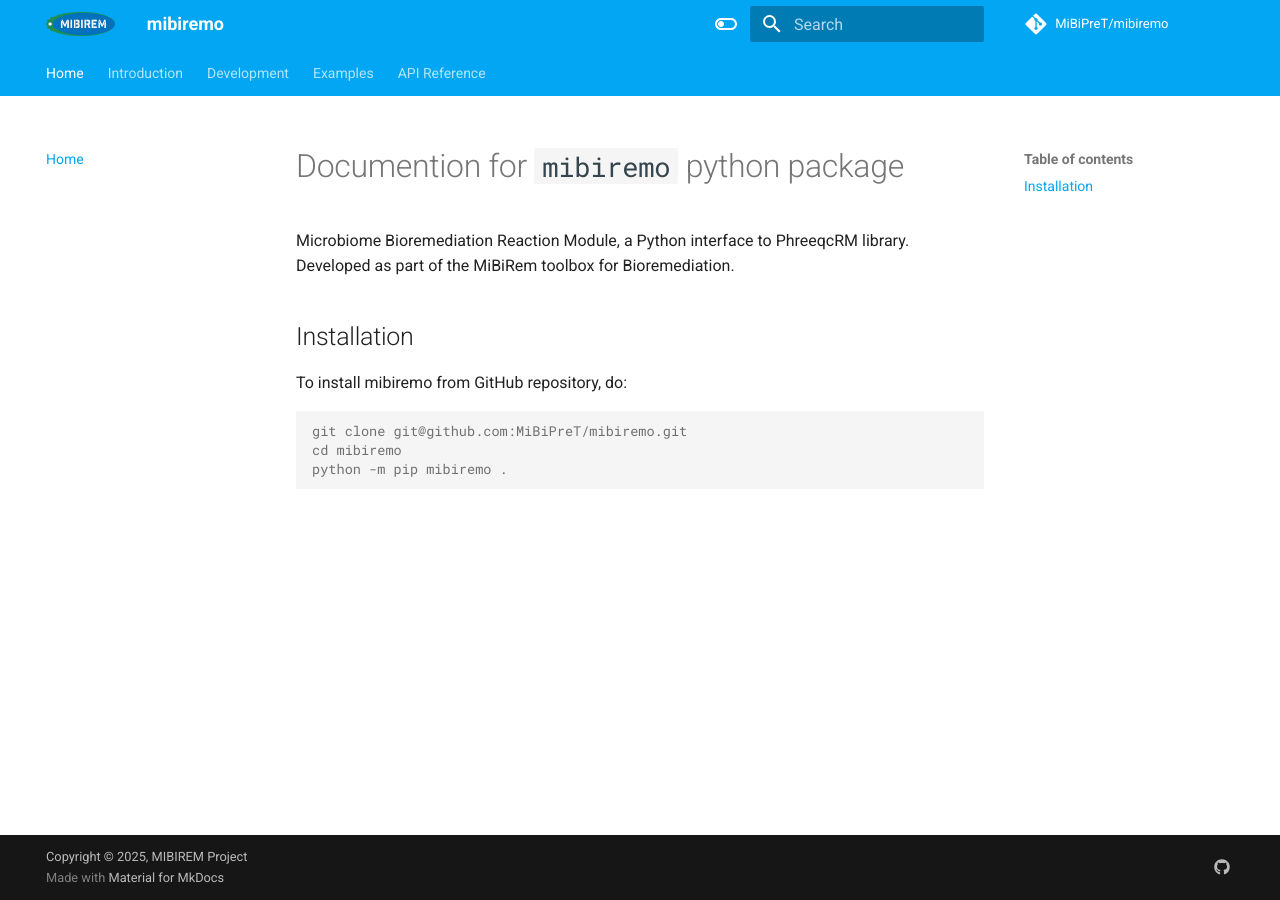
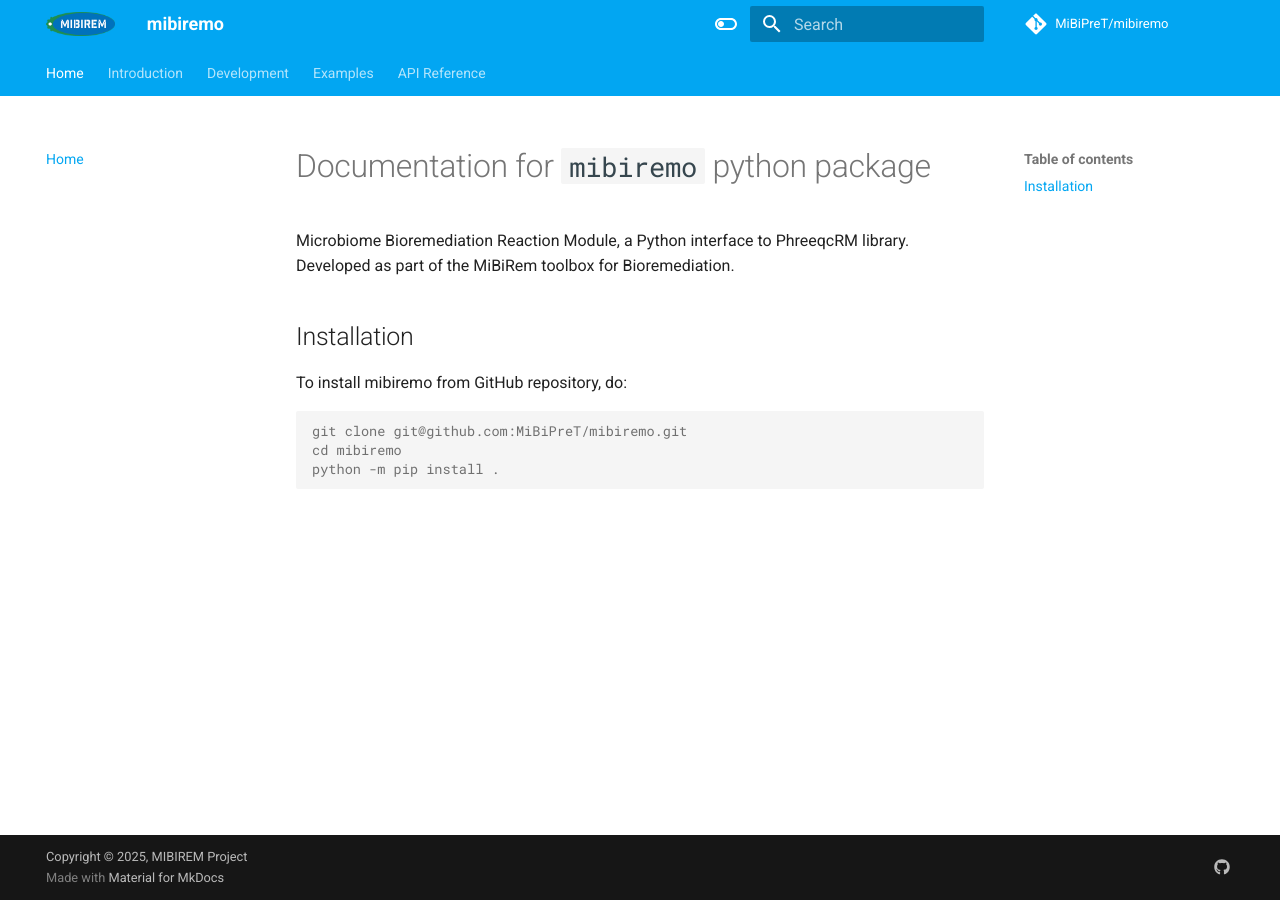
Before and after one commit to MiBiPreT/mibiremo, an MkDocs documentation site: the page built from docs/index.md, in a window 1280 px wide. Built offline with MkDocs 1.6.1 and Material for MkDocs 9.7.7, drawn with Linux system fonts in a browser that asks for light colours; a script that is not in the unit is left out; comment, search, counter and statistics services are not loaded; the version menu is left out.

Commit message:
Fixed install command

````diff
--- a/docs/index.md
+++ b/docs/index.md
@@ -1,4 +1,4 @@
-# Documention for `mibiremo` python package
+# Documentation for `mibiremo` python package
 
 Microbiome Bioremediation Reaction Module, a Python interface to PhreeqcRM library. Developed as part of the MiBiRem toolbox for Bioremediation.
 
@@ -10,5 +10,5 @@ To install mibiremo from GitHub repository, do:
 ```console
 git clone git@github.com:MiBiPreT/mibiremo.git
 cd mibiremo
-python -m pip mibiremo .
+python -m pip install .
 ```
````
